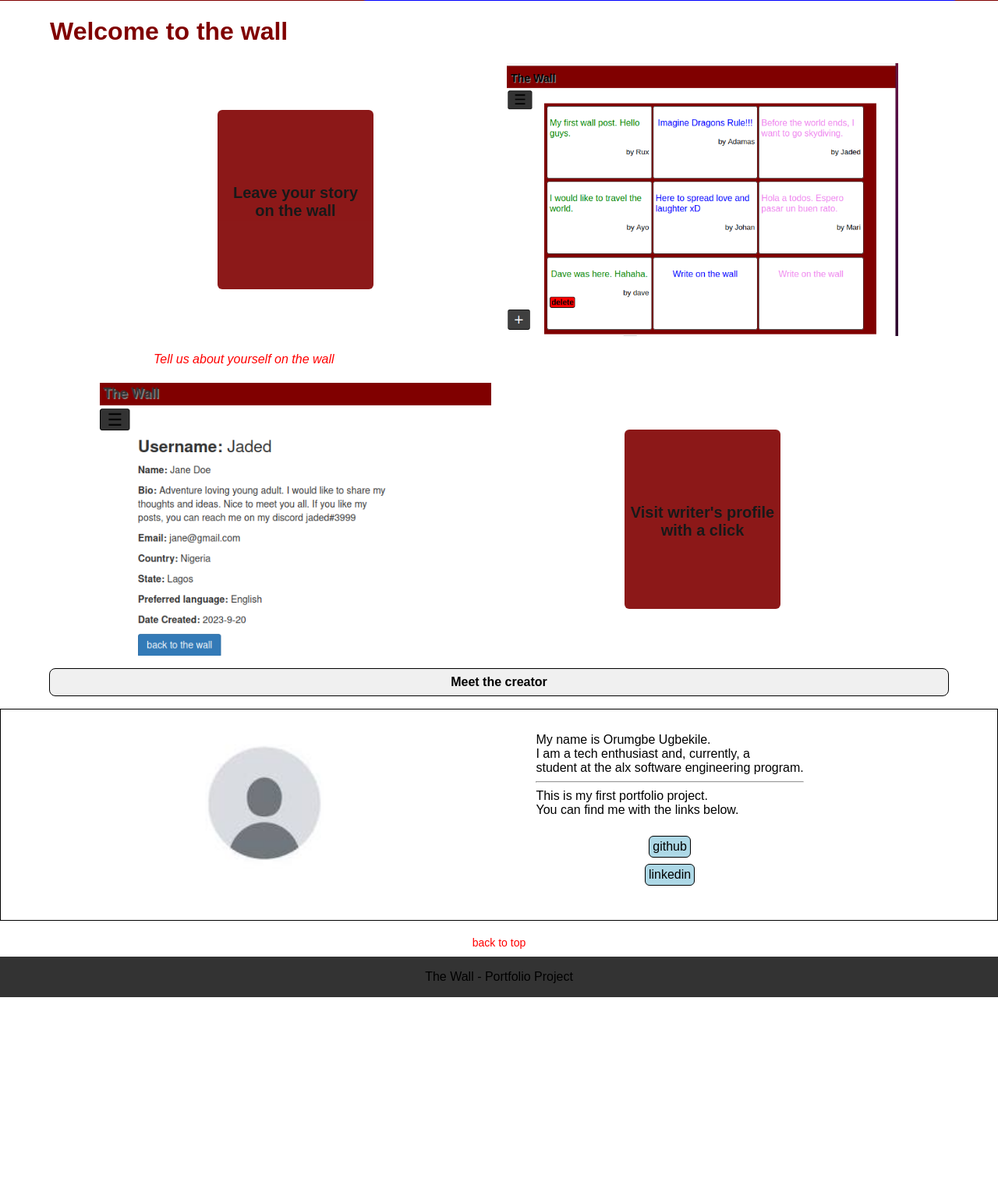
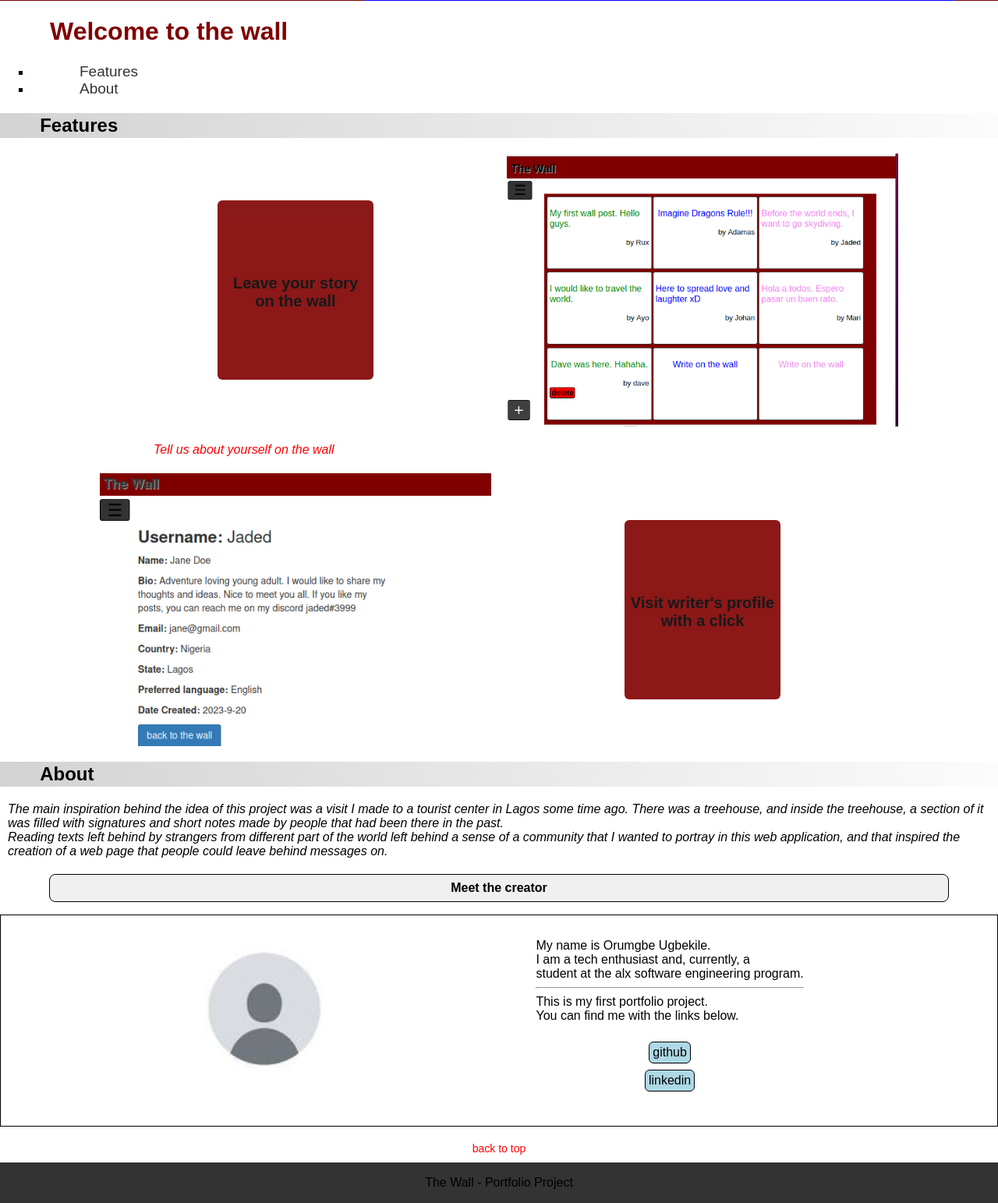
Before and after one commit to Orumgbe/Portfolio_projects, a Flask app: page / in a window 1280 px wide; the page is wider, and only the part inside the window is pictured. Shown: the part 479-2022 px from the top of that part at 78% size. Before the commit the page ends 1758 px from the top of that part, so only its background shows below. Run offline with Flask 3, Linux system fonts and the light colour scheme.

Commit message:
landing page update

```diff
--- a/The_Wall/wall/static/styles/landing.css
+++ b/The_Wall/wall/static/styles/landing.css
@@ -77,13 +77,20 @@ p.quote {
 	border-radius: 8px;
 }
 
+.navText {
+	padding: 2px 4%;
+	width: 100%;
+	background-image: linear-gradient(to left, white, lightgrey);
+}
+
+/*Text within headerimage section*/
 h2 {
 	padding-top: 20px;
 	padding-left: 20%;
 	line-height: 60px;
 }
 
-h1 {
+.slideIn {
 	margin-left: 5%;
 	color: maroon;
 	animation: slide 6s;
@@ -100,6 +107,17 @@ h1 {
     transform: translateX(-100%);
   }
 
+}
+
+li {
+	list-style-type: square;
+}
+
+li > * {
+	text-decoration: none;
+	color: #333;
+	font-size: 19px;
+	padding: 2px 5%;
 }
 
 .grid-container {
@@ -145,6 +163,11 @@ h1 {
 	font-style: italic;
 	padding: 5px;
 	margin-left: 15%;
+}
+
+.inspiration {
+	padding: 0px 10px 4px;
+	font-style: italic;
 }
 
 .intro {
--- a/The_Wall/wall/templates/landing.html
+++ b/The_Wall/wall/templates/landing.html
@@ -22,8 +22,16 @@
 	</header>
 	<main>
 		<div class="slideleft">
-			<h1>Welcome to the wall</h1>
+			<h1 class="slideIn">Welcome to the wall</h1>
 		</div>
+	    <nav>
+    	    <ul>
+        	    <li><a href="#feature">Features</a></li>
+            	<li><a href="#about">About</a></li>
+        	</ul>
+	    </nav>
+	<section id="feature">
+		<h1 class="navText">Features</h1>
 		<div class="grid-container">
 		  <div class="text-column">
 		    <p>Leave your story<br>on the wall</p>
@@ -36,6 +44,15 @@
 		  <div class="text-column">
 		    <p>Visit writer's profile<br>with a click</p>
 		  </div>
+		</div>
+	</section>
+	<section id="about">
+		<h1 class="navText">About</h1>
+		<div>
+			<p class="inspiration">
+				The main inspiration behind the idea of this project was a visit I made to a tourist center in Lagos some time ago. There was a treehouse, and inside the treehouse, a section of it was filled with signatures and short notes made by people that had been there in the past.<br>
+				Reading texts left behind by strangers from different part of the world left behind a sense of a community that I wanted to portray in this web application, and that inspired the creation of a web page that people could leave behind messages on.
+			</p>
 		</div>
 		<p class="intro">Meet the creator</p>
 		<div class="creator">
@@ -52,6 +69,7 @@
 					<a class="creator-link" href="https://www.linkedin.com/in/orumgbe-ugbekile-066804231" target="_blank">linkedin</a>
 			</div>
 		</div>
+	</section>
 		<a class="backtotop" href="#">back to top</a>
 	</main>
 	<footer>
```
